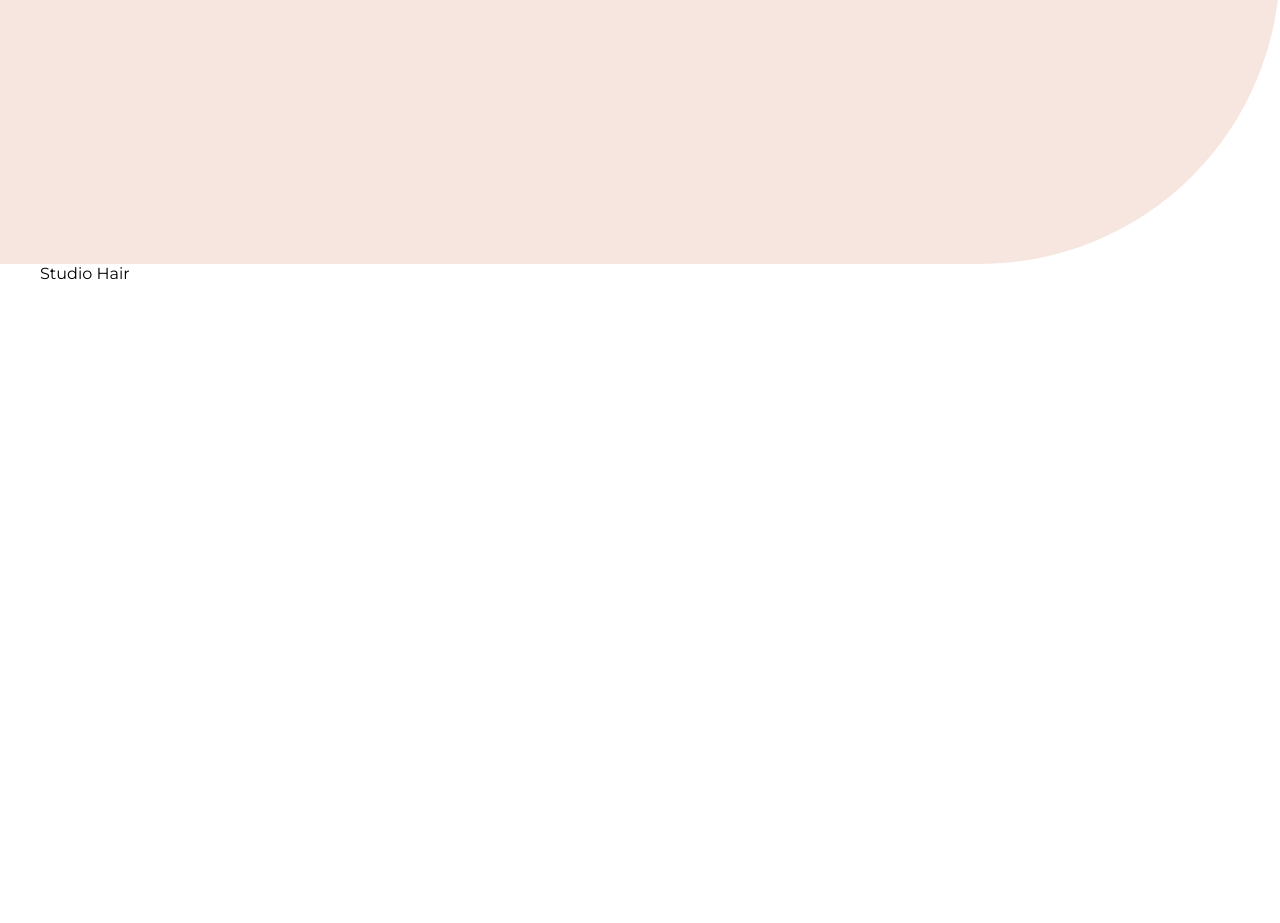
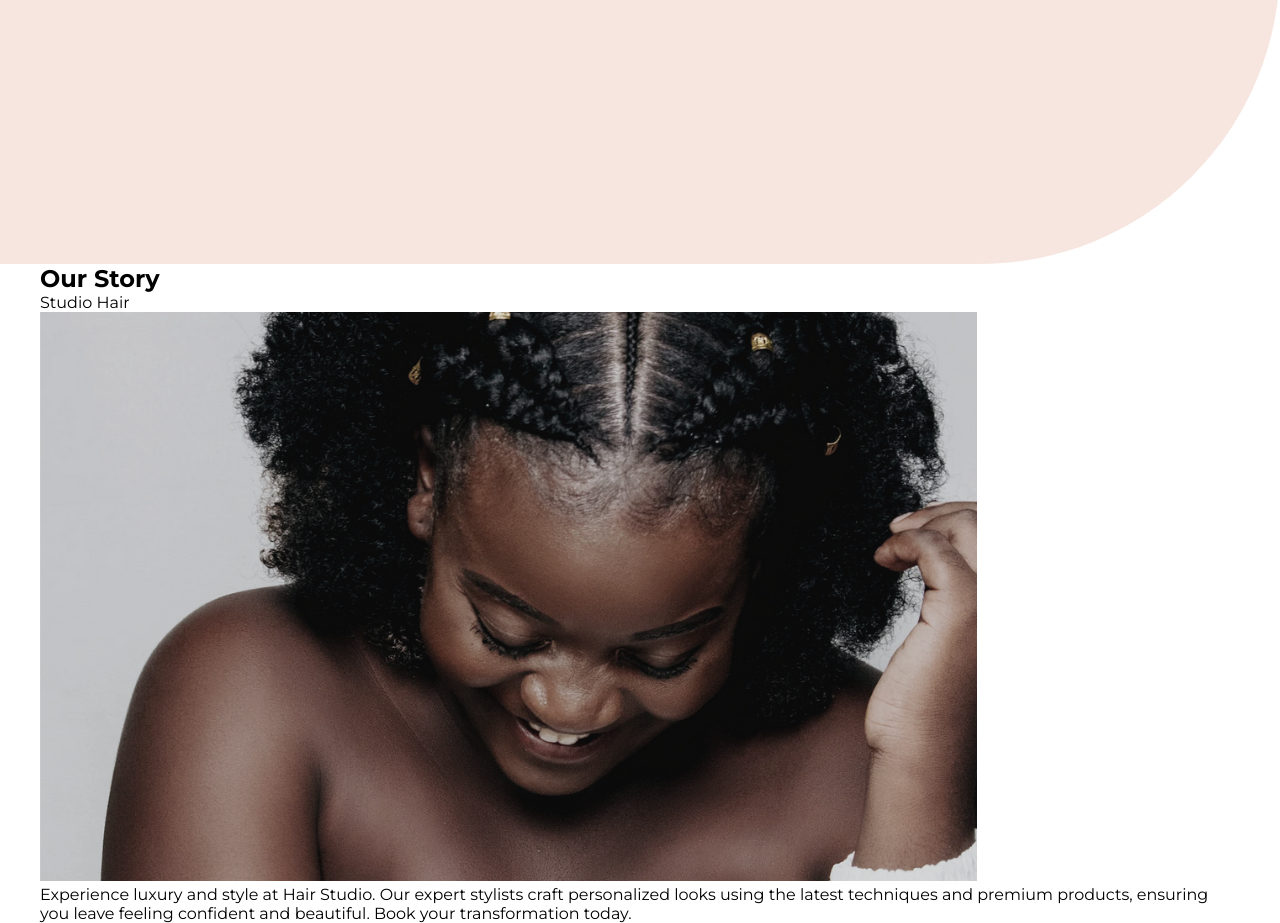
Before and after one commit to Ghostified/Salon-Website, a plain HTML site: page index.html in a window 1280 px wide. Shown: the part 536-1459 px from the top of the page. Before the commit the page ends 819 px from the top, so only its background shows below. Drawn offline with nearby package versions, Linux system fonts and the light colour scheme.

Commit message:
added the about html elements 30:24

```diff
--- a/index.html
+++ b/index.html
@@ -53,8 +53,22 @@
       <div class="container">
         <div class="row">
           <div class="section_title">
-            <h1></h1>
+            <h1>Our Story</h1>
             <span>Studio Hair</span>
+          </div>
+          <div class="about_detail">
+            <div class="about_detail_content">
+              <div class="about_img">
+                <img src="/img/Alternative Images/about4.png" alt="">
+              </div>
+              <div class="about_description">
+                <p>Experience luxury and style at Hair Studio.
+                  Our expert stylists craft personalized looks using the latest techniques and
+                  premium products, ensuring you leave feeling confident and beautiful.
+                  Book your transformation today.
+                </p>
+              </div>
+            </div>
           </div>
         </div>
       </div>
```
Also changed, not shown: img/Alternative Images/about.png (added), img/Alternative Images/about2.png (added), img/Alternative Images/about4.png (added).
